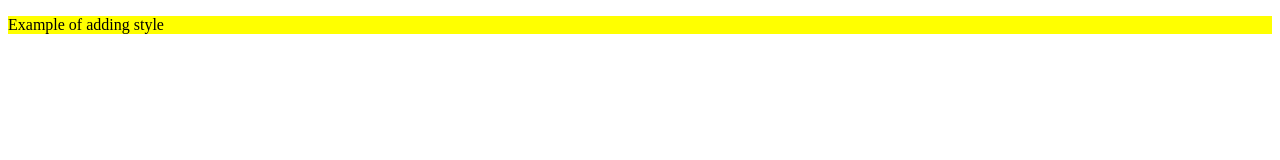
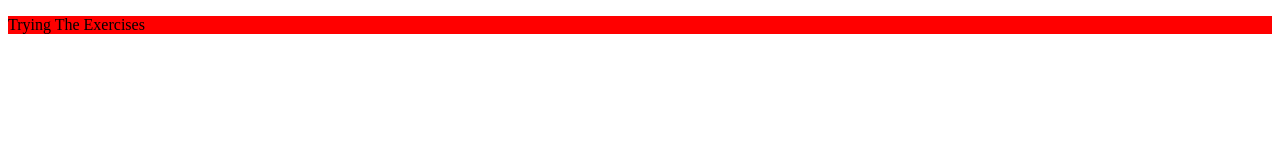
Before and after one commit to Reyesshan07/UDEMY-COURSES, a plain HTML site: page UDEMY HTML/ADDING STYLE ID TO HTML ELEMENTS/index.html in a window 1280 px wide. Drawn offline with Linux system fonts and the light colour scheme.

Commit message:
Update index.html

```diff
--- a/UDEMY HTML/ADDING STYLE ID TO HTML ELEMENTS/index.html
+++ b/UDEMY HTML/ADDING STYLE ID TO HTML ELEMENTS/index.html
@@ -1,16 +1,17 @@
 <!DOCTYPE html>
 <html>
 <head>
-<title>Final Result</title>
+<title>Result</title>
 </head>
 <body>
+<!--Add your HTML below!-->
 <style>#serious{
-    background-color: yellow;
+    background-color: red;
     }
     </style>
 
 <div class="container">
-<p id="serious">Example of adding style</p>
+<p id="serious">Trying The Exercises</p>
 </div>
 </body>
 </html>
```
